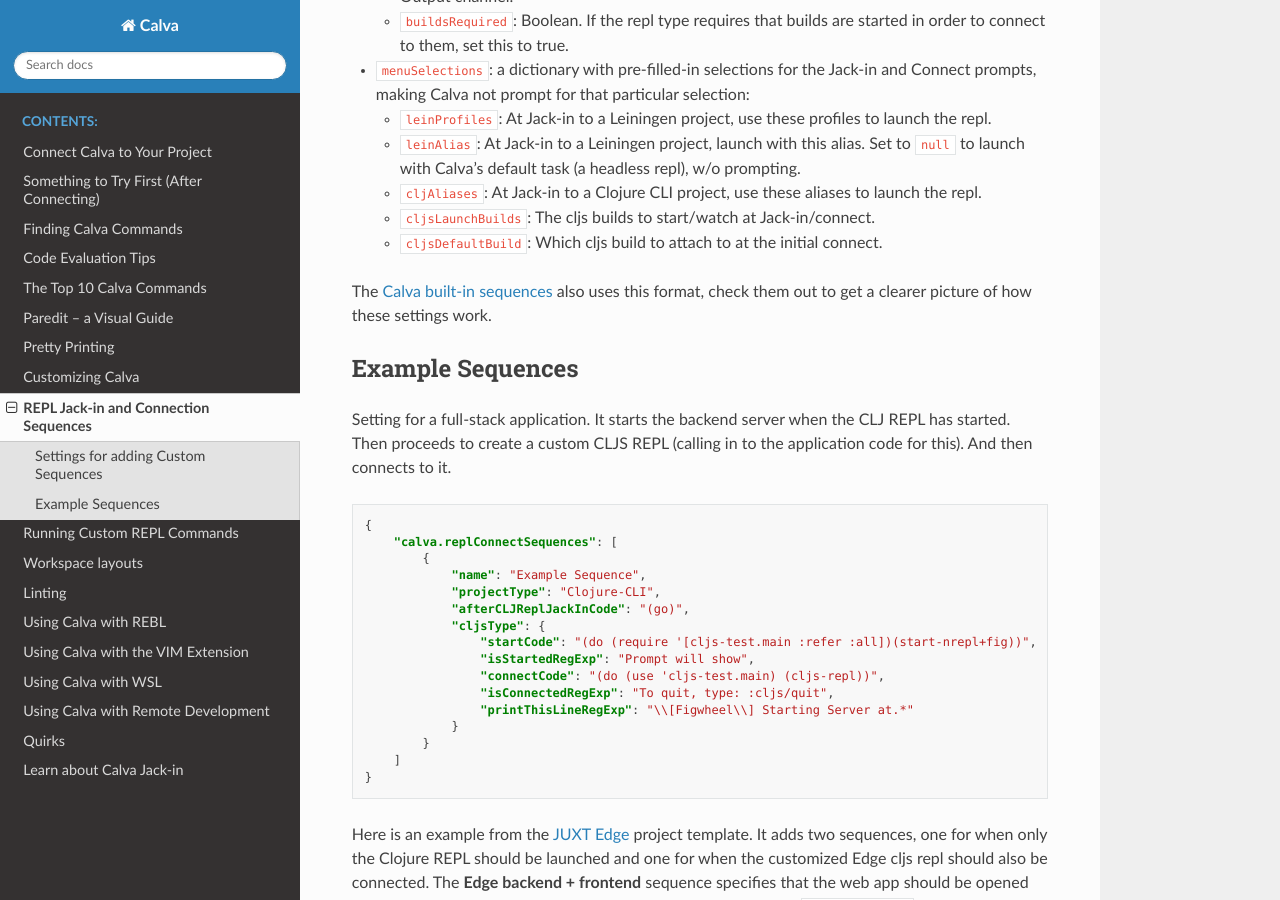
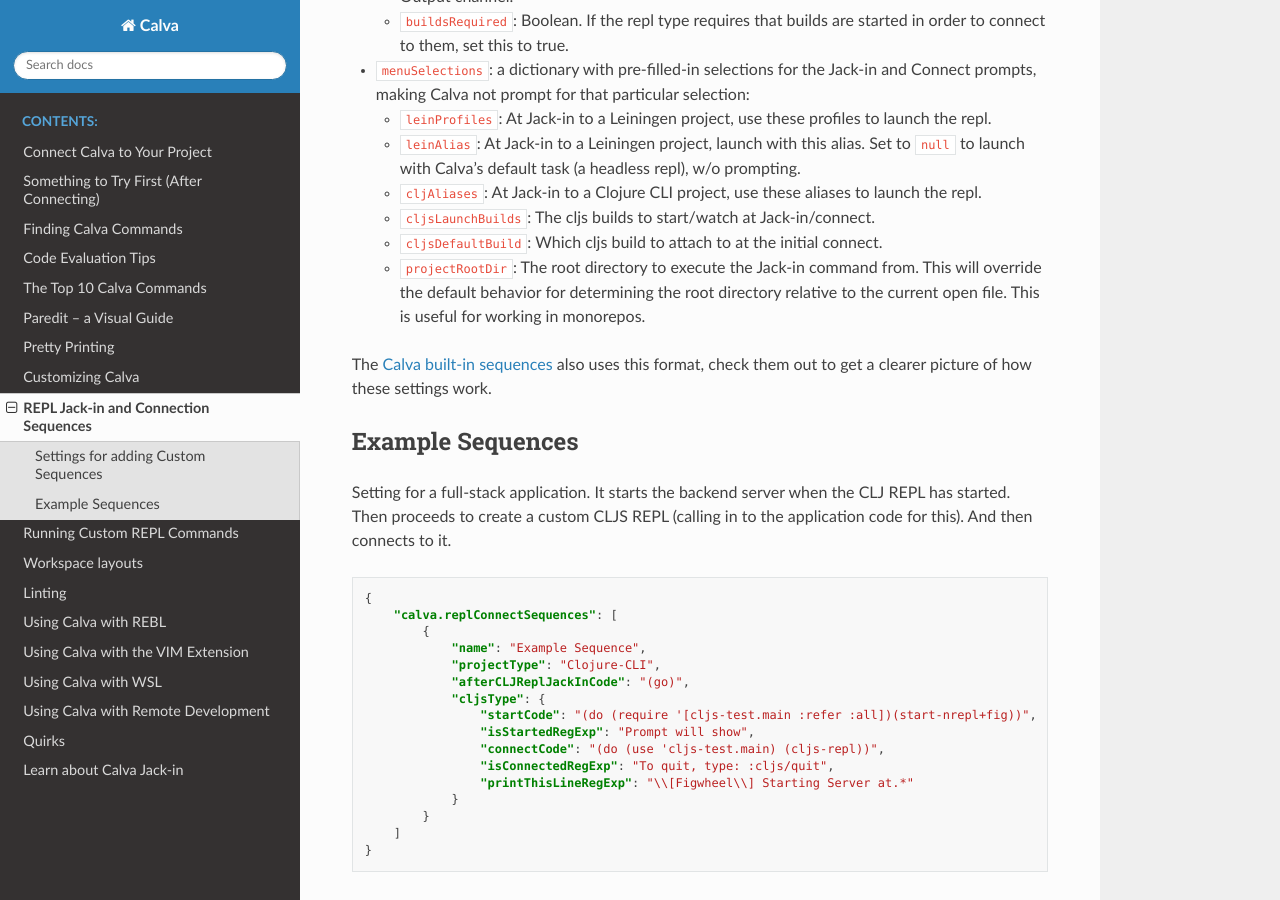
Before and after one commit to BetterThanTomorrow/calva, a Sphinx documentation site: the page built from docs/readthedocs/source/connect-sequences.md, in a window 1280 px wide and 900 px high, scrolled down 1501 px. Built offline with Sphinx 7.4.7 and the Read the Docs theme 2.0.0, drawn with Linux system fonts in a browser that asks for light colours.

Commit message:
Update docs

```diff
--- a/docs/readthedocs/source/connect-sequences.md
+++ b/docs/readthedocs/source/connect-sequences.md
@@ -33,6 +33,7 @@
   * `cljAliases`: At Jack-in to a Clojure CLI project, use these aliases to launch the repl.
   * `cljsLaunchBuilds`: The cljs builds to start/watch at Jack-in/connect.
   * `cljsDefaultBuild`: Which cljs build to attach to at the initial connect.
+  * `projectRootDir`: The root directory to execute the Jack-in command from.  This will override the default behavior for determining the root directory relative to the current open file.  This is useful for working in monorepos.
 
 The [Calva built-in sequences](https://github.com/BetterThanTomorrow/calva/blob/master/calva/nrepl/connectSequence.ts) also uses this format, check them out to get a clearer picture of how these settings work.
 
```
